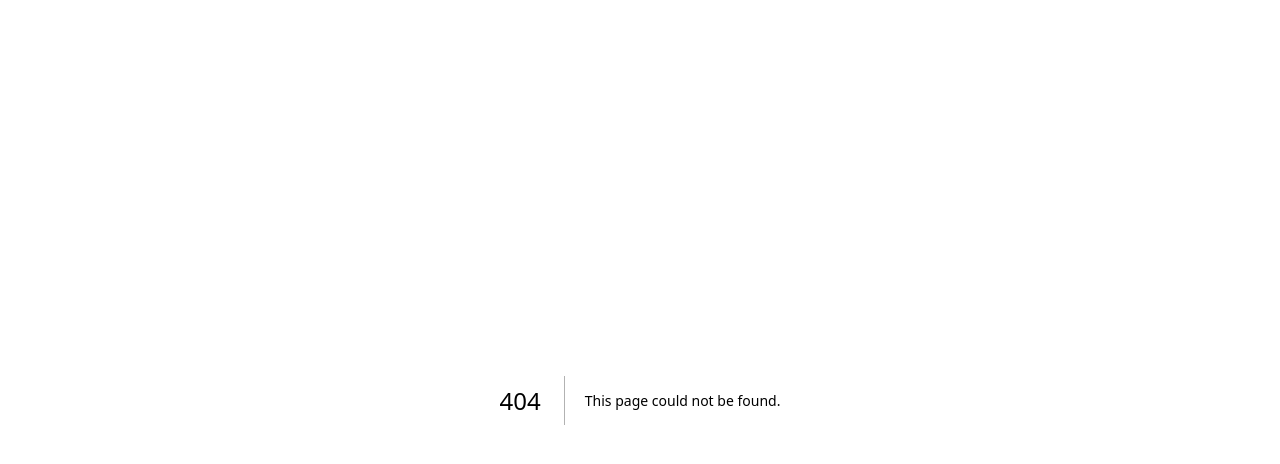
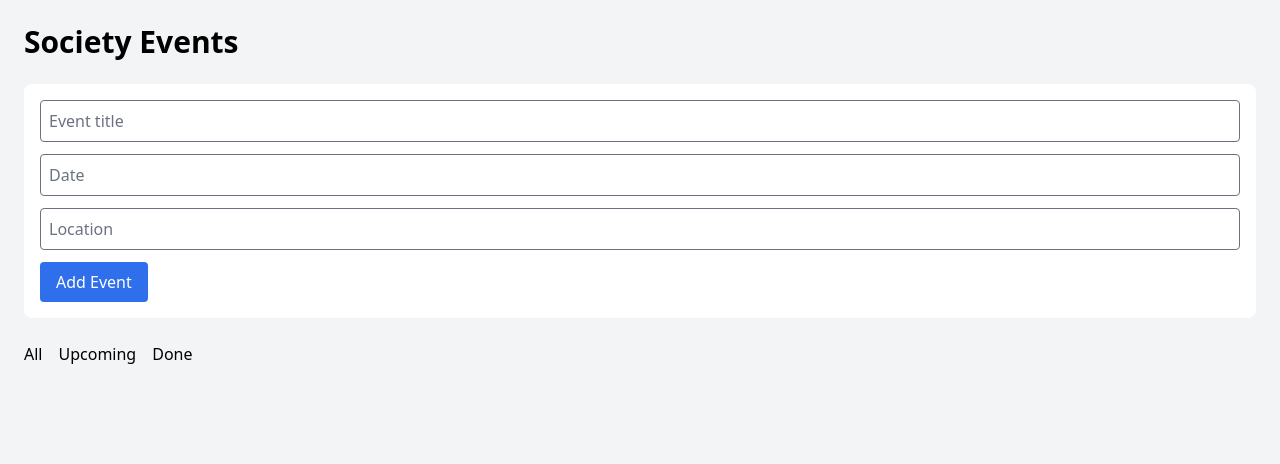
Before and after one commit to VictoriaX002/Nature-of-Enterprise-CA3, a Next.js app in the folder nextjs-dashboard/: page /events in a window 1280 px wide. Before the commit this address had no page. Shown: the top 464 px of the page. Built offline with nearby package versions, Linux system fonts and the light colour scheme.

Commit message:
event page

```diff
--- /dev/null
+++ b/nextjs-dashboard/app/events/page.tsx
@@ -0,0 +1,123 @@
+"use client";
+
+import { useState } from "react";
+
+type Event = {
+  title: string;
+  date: string;
+  location: string;
+  status: "upcoming" | "done";
+};
+
+export default function EventsPage() {
+  const [events, setEvents] = useState<Event[]>([]);
+  const [filter, setFilter] = useState("all");
+
+  const [form, setForm] = useState<Event>({
+    title: "",
+    date: "",
+    location: "",
+    status: "upcoming",
+  });
+
+  const handleSubmit = (e: React.FormEvent) => {
+    e.preventDefault();
+    setEvents([...events, form]);
+    setForm({ title: "", date: "", location: "", status: "upcoming" });
+  };
+
+  const deleteEvent = (index: number) => {
+    setEvents(events.filter((_, i) => i !== index));
+  };
+
+  const toggleStatus = (index: number) => {
+    const updated = [...events];
+    updated[index].status =
+      updated[index].status === "upcoming" ? "done" : "upcoming";
+    setEvents(updated);
+  };
+
+  const filteredEvents =
+    filter === "all"
+      ? events
+      : events.filter((e) => e.status === filter);
+
+  return (
+    <main className="min-h-screen p-6 bg-gray-100">
+      <h1 className="text-3xl font-bold mb-6">Society Events</h1>
+
+      {/* FORM */}
+      <form onSubmit={handleSubmit} className="bg-white p-4 rounded-lg mb-6 space-y-3">
+        <input
+          placeholder="Event title"
+          value={form.title}
+          onChange={(e) => setForm({ ...form, title: e.target.value })}
+          className="w-full border p-2 rounded"
+        />
+        <input
+          placeholder="Date"
+          value={form.date}
+          onChange={(e) => setForm({ ...form, date: e.target.value })}
+          className="w-full border p-2 rounded"
+        />
+        <input
+          placeholder="Location"
+          value={form.location}
+          onChange={(e) => setForm({ ...form, location: e.target.value })}
+          className="w-full border p-2 rounded"
+        />
+
+        <button className="bg-blue-600 text-white px-4 py-2 rounded">
+          Add Event
+        </button>
+      </form>
+
+      {/* FILTER */}
+      <div className="mb-4 space-x-4">
+        <button onClick={() => setFilter("all")}>All</button>
+        <button onClick={() => setFilter("upcoming")}>Upcoming</button>
+        <button onClick={() => setFilter("done")}>Done</button>
+      </div>
+
+      {/* EVENTS */}
+      <div className="grid gap-4">
+        {filteredEvents.map((event, index) => (
+          <div key={index} className="bg-white p-4 rounded-lg shadow">
+            <h2 className="text-xl font-semibold">{event.title}</h2>
+            <p>Date: {event.date}</p>
+            <p>Location: {event.location}</p>
+
+            <p className="mt-2">
+              Status:
+              <span
+                className={
+                  event.status === "upcoming"
+                    ? "text-blue-600"
+                    : "text-green-600"
+                }
+              >
+                {" "}{event.status}
+              </span>
+            </p>
+
+            <div className="mt-3 flex gap-2">
+              <button
+                onClick={() => toggleStatus(index)}
+                className="bg-yellow-500 text-white px-3 py-1 rounded"
+              >
+                Toggle
+              </button>
+
+              <button
+                onClick={() => deleteEvent(index)}
+                className="bg-red-500 text-white px-3 py-1 rounded"
+              >
+                Delete
+              </button>
+            </div>
+          </div>
+        ))}
+      </div>
+    </main>
+  );
+}
--- a/nextjs-dashboard/app/page.tsx
+++ b/nextjs-dashboard/app/page.tsx
@@ -33,6 +33,12 @@ export default function Page() {
           >
             <span>Helpdesk</span>
           </Link>
+          <Link
+          href="/events"
+          className="flex items-center gap-5 self-start rounded-lg border border-blue-500 px-6 py-3 text-sm font-medium text-blue-600 transition-colors hover:bg-blue-50 md:text-base"
+          >
+            <span>Society Events</span>
+            </Link>
         </div>
         <div className="flex items-center justify-center p-6 md:w-3/5 md:px-28 md:py-12">
           {/* Add Hero Images Here */}
```
Also changed, not shown: nextjs-dashboard/app/lib/event_data.ts (added).
